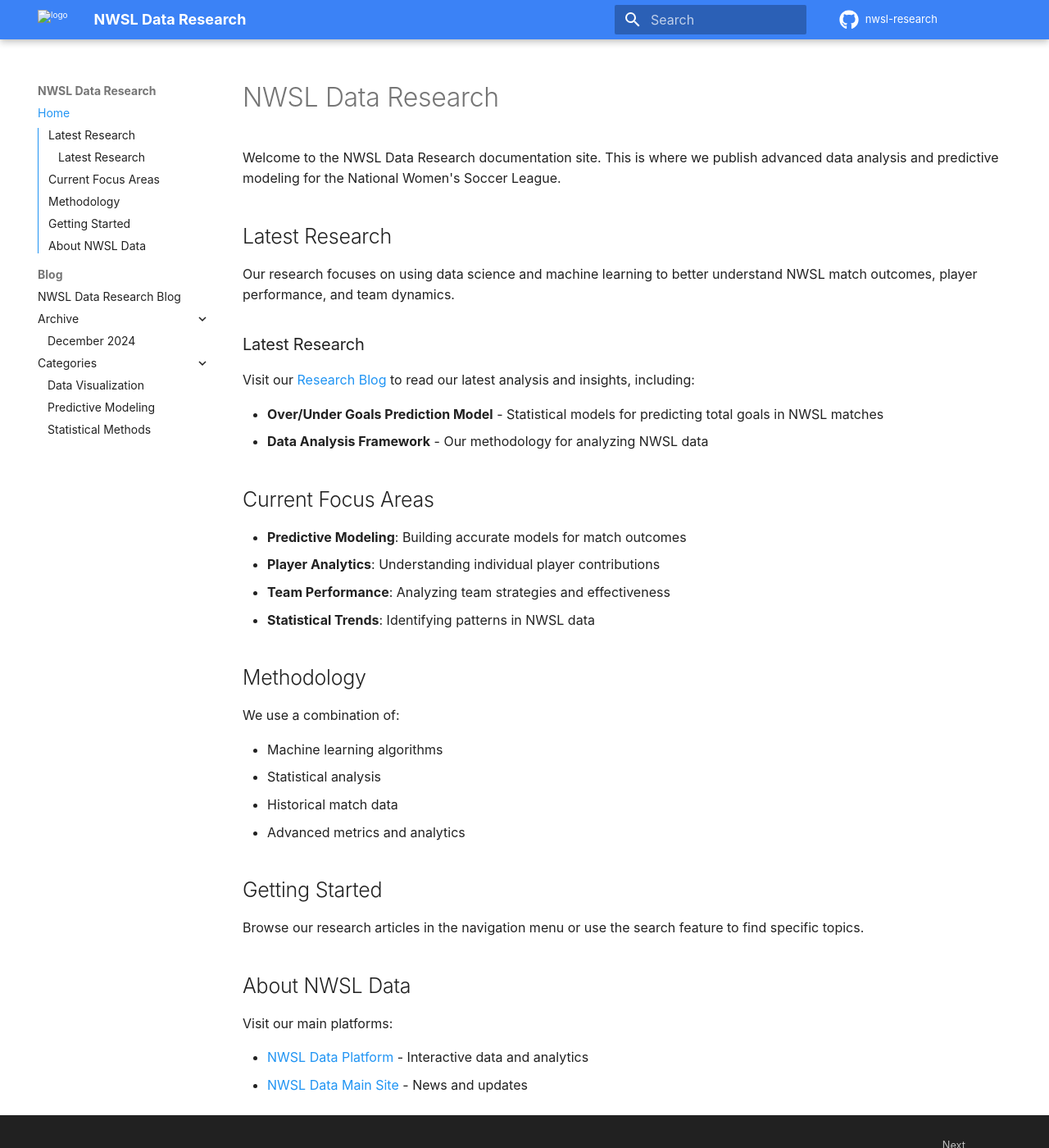
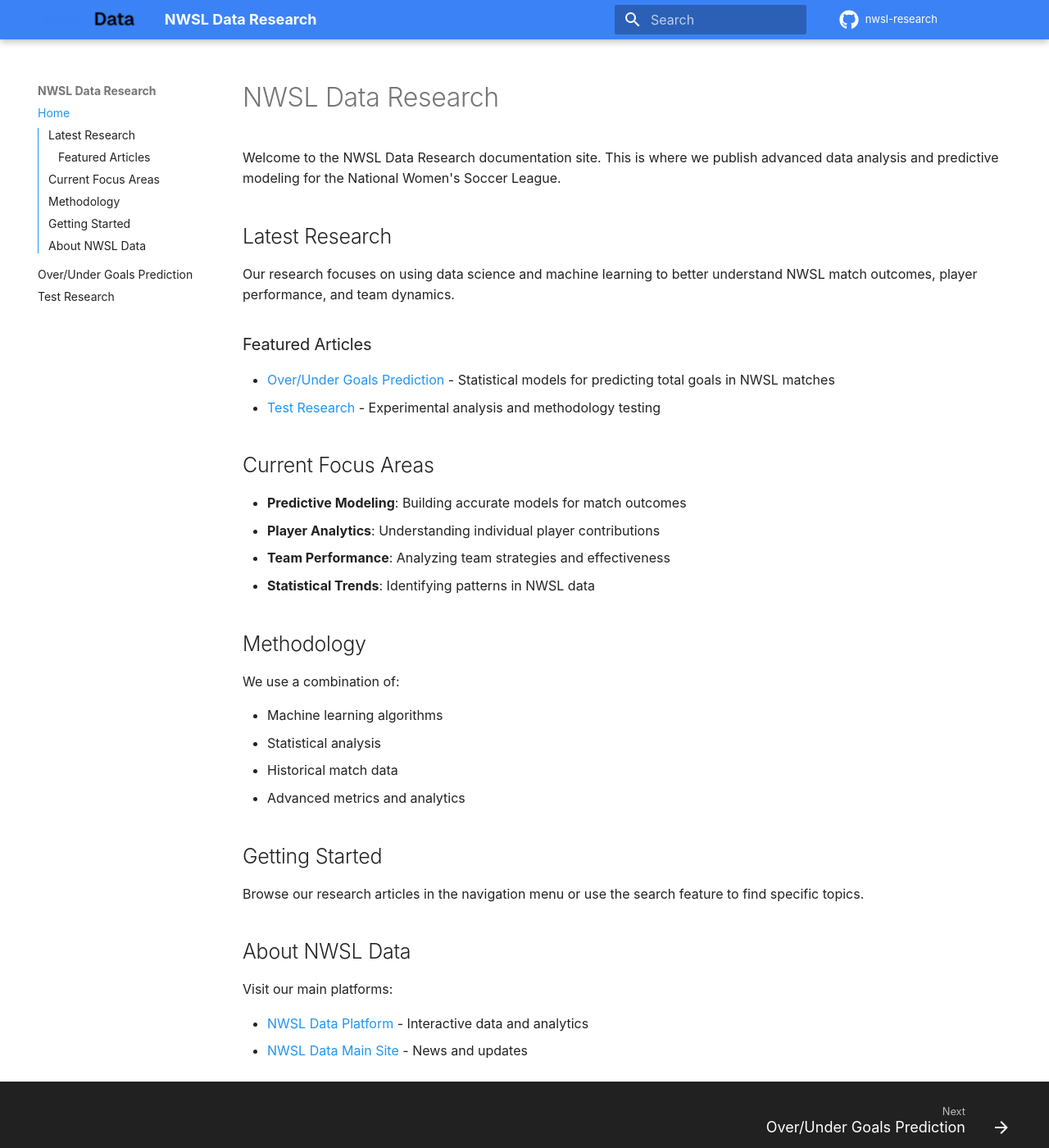
Before and after one commit to tom-mcmillan/nwsl-research, an MkDocs documentation site: the page built from docs/index.md, in a window 1280 px wide and 1400 px high. Shown: the whole window at 82% size. Built offline with MkDocs 1.6.1 and Material for MkDocs 9.7.7, drawn with Linux system fonts in a browser that asks for light colours; comment, search, counter and statistics services are not loaded; some of the changed text lies outside the part shown.

Commit message:
Remove blog format and add NWSL logo
- Revert to simple documentation format (removed blog plugin)
- Restore original research pages in docs root
- Add NWSL logo to site header
- Clean up blog directories and configuration

```diff
--- a/docs/blog/.authors.yml
+++ /dev/null
@@ -1,5 +0,0 @@
-authors:
-  nwsldata:
-    name: NWSL Data Team
-    description: Data scientists and analysts passionate about women's soccer
-    avatar: https://github.com/nwsldata.png
--- a/docs/index.md
+++ b/docs/index.md
@@ -6,12 +6,10 @@ Welcome to the NWSL Data Research documentation site. This is where we publish a
 
 Our research focuses on using data science and machine learning to better understand NWSL match outcomes, player performance, and team dynamics.
 
-### Latest Research
+### Featured Articles
 
-Visit our [Research Blog](blog/index.md) to read our latest analysis and insights, including:
-
-- **Over/Under Goals Prediction Model** - Statistical models for predicting total goals in NWSL matches
-- **Data Analysis Framework** - Our methodology for analyzing NWSL data
+- [Over/Under Goals Prediction](over-under-goals-prediction.md) - Statistical models for predicting total goals in NWSL matches
+- [Test Research](test-research.md) - Experimental analysis and methodology testing
 
 ## Current Focus Areas
 
--- a/mkdocs.yml
+++ b/mkdocs.yml
@@ -33,40 +33,10 @@ theme:
     - content.tabs.link
   icon:
     repo: fontawesome/brands/github
-  logo: https://nwsldata.com/favicon.ico
+  logo: NWSL-logo-web.png
   favicon: https://nwsldata.com/favicon.ico
 
 plugins:
-  - blog:
-      blog_dir: blog
-      post_dir: blog/posts
-      post_date_format: long
-      post_url_date_format: yyyy/MM/dd
-      post_url_format: "{date}/{slug}"
-      authors: true
-      authors_file: blog/.authors.yml
-      draft: true
-      draft_on_serve: true
-      draft_if_future_date: true
-      categories: true
-      categories_name: Categories
-      categories_url_format: "category/{slug}"
-      categories_allowed:
-        - Match Analysis
-        - Predictive Modeling
-        - Player Analytics
-        - Team Performance
-        - Statistical Methods
-        - Data Visualization
-      archive: true
-      archive_name: Archive
-      archive_date_format: MMMM yyyy
-      archive_url_date_format: yyyy/MM
-      archive_url_format: "archive/{date}"
-      pagination: true
-      pagination_per_page: 10
-      pagination_url_format: "page/{page}"
-      pagination_format: "$link_first $link_previous ~2~ $link_next $link_last"
   - search:
       separator: '[\s\-\.]'
       lang:
@@ -140,7 +110,7 @@ extra_javascript:
 
 nav:
   - Home: index.md
-  - Blog:
-    - blog/index.md
+  - Over/Under Goals Prediction: over-under-goals-prediction.md
+  - Test Research: test-research.md
 
 copyright: Copyright &copy; 2024 NWSL Data
```
Also changed, not shown: docs/blog/index.md (deleted, +0 -3 lines), docs/blog/posts/test-research.md (deleted, +0 -197 lines), docs/over-under-goals-prediction.md (renamed from docs/blog/posts/over-under-goals-prediction.md, +4 -26 lines), docs/test-research.md (added, +79 -0 lines).
